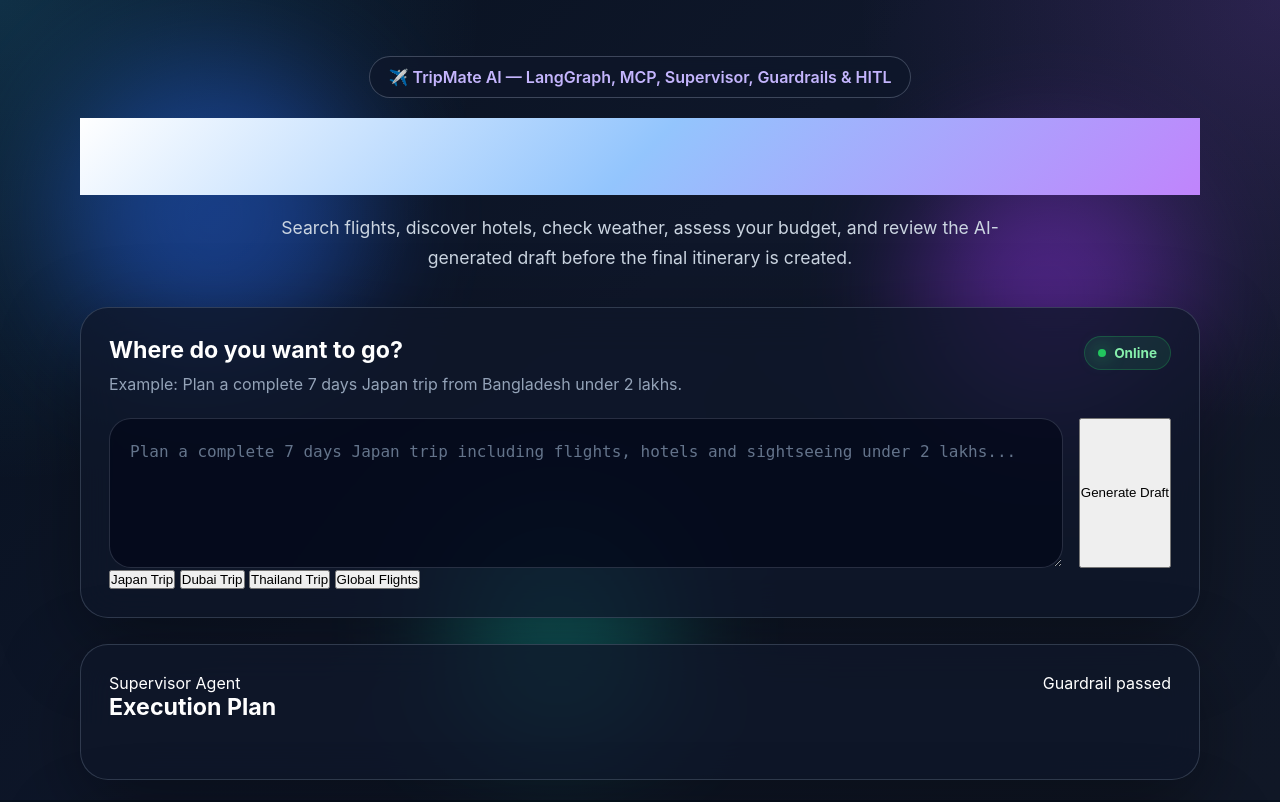
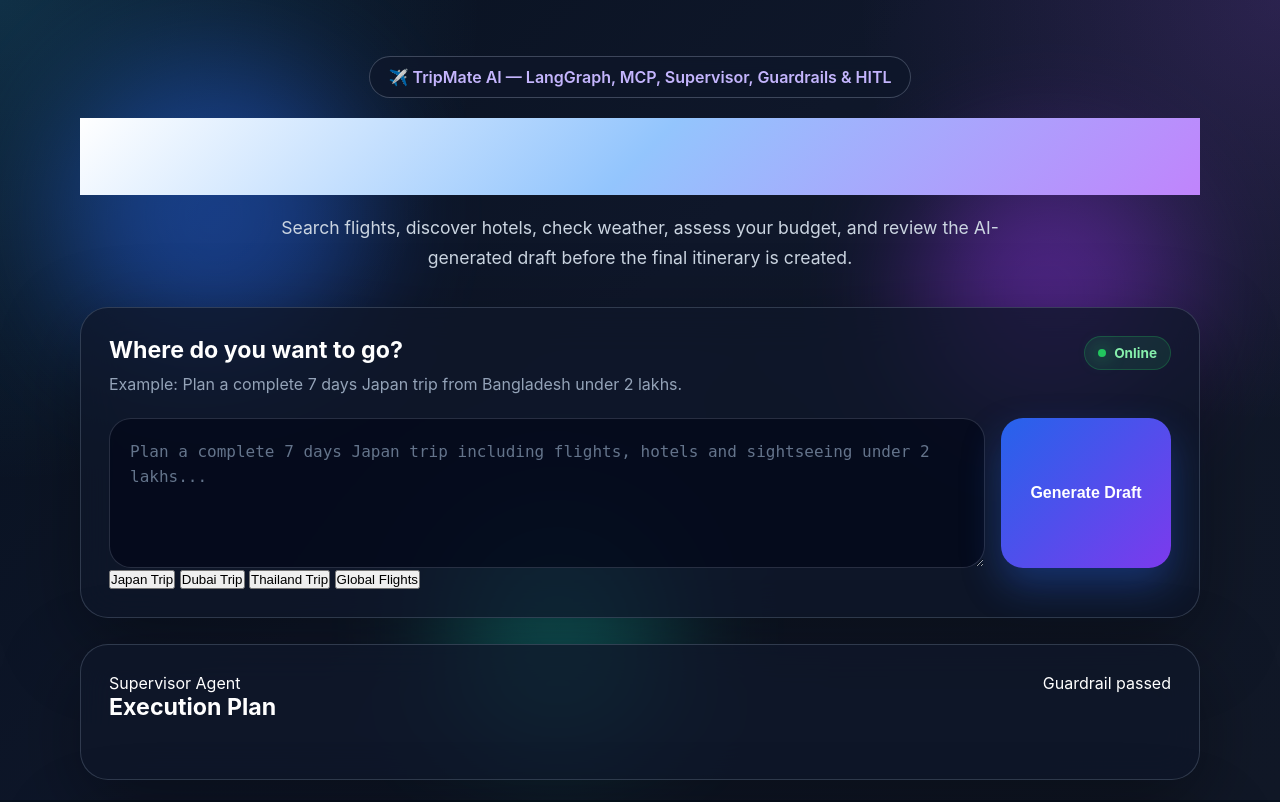
Before and after one commit to Codechef555/Trip-mate-AI---Multi-Agent-AI-System, a FastAPI app: page / in a window 1280 px wide. Shown: the top 802 px of the page. Run offline with FastAPI, Linux system fonts and the light colour scheme; some libraries are stand-ins or nearby versions.

Commit message:
Added all the transitions with bg for btn feature

```diff
--- a/static/style.css
+++ b/static/style.css
@@ -197,3 +197,30 @@
 textarea::placeholder {
     color: #64748b;
 }
+
+#sendBtn {
+    min-width: 170px;
+    border: none;
+    border-radius: 22px;
+    padding: 0 24px;
+    background: linear-gradient(135deg, #2563eb, #7c3aed);
+    color: #ffffff;
+    font-weight: 800;
+    font-size: 1rem;
+    cursor: pointer;
+    box-shadow: 0 18px 38px rgba(37, 99, 235, 0.35);
+    transition: 0.25s ease;
+}
+
+#sendBtn:hover {
+    transform: translateY(-2px);
+    box-shadow: 0 22px 50px rgba(124, 58, 237, 0.4);
+}
+
+#sendBtn:disabled,
+.approve-btn:disabled,
+.revise-btn:disabled {
+    opacity: 0.6;
+    cursor: not-allowed;
+    transform: none;
+}
```
